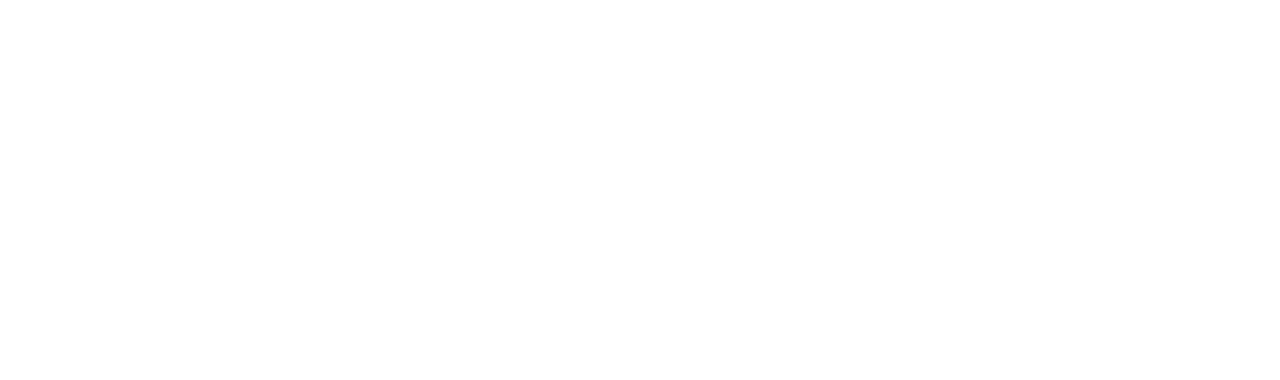
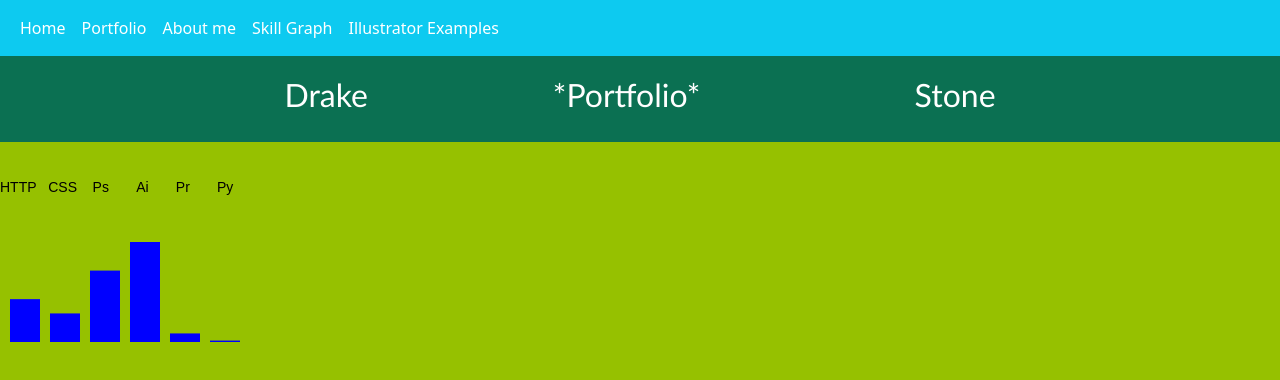
Before and after one commit to Django1009/Portfolio, a plain HTML site: page haha.html in a window 1280 px wide. Drawn offline with nearby package versions, Linux system fonts and the light colour scheme.

Commit message:
Add files via upload

```diff
--- a/MT.html
+++ b/MT.html
@@ -0,0 +1,34 @@
+<!DOCTYPE html>
+<HTML>
+  <meta charset="utf-8">
+    <meta name="viewport" content="width=device-width, initial-scale=1">
+    <title>Starter Code</title>
+	<link rel="stylesheet" href="style.css" />
+  <link href="https://cdn.jsdelivr.net/npm/bootstrap@5.3.2/dist/css/bootstrap.min.css" rel="stylesheet">
+  <script src="ddd"></script></head>
+  <nav class="navbar navbar-expand-sm bg-info navbar-dark">
+    <div class="container-fluid">
+      <ul class="navbar-nav">
+        <li class="nav-item">
+          <a class="nav-link active" href="index.html">Home</a>
+        </li>
+        <li class="nav-item">
+          <a class="nav-link active" href="MT.html">Portfolio</a>
+        </li>
+        <li class="nav-item">
+          <a class="nav-link active" href="wawa.html">About me</a>
+        </li>
+        <li class="nav-item">
+          <a class="nav-link active" href="haha.html">Skill Graph</a>
+        </li>
+        <li class="nav-item">
+          <a class="nav-link active" href="meow.html">Illustrator Examples</a>
+        </li>
+      </ul>
+    </div>
+  </nav>
+  <header class="banner">
+    <h1>Drake ㅤㅤㅤㅤㅤㅤ*Portfolio*ㅤㅤㅤㅤㅤㅤㅤ Stone</h1>
+  </header>
+  <img width="774" src="Screenshot (1).png"></img>
+</HTML>
--- a/haha.html
+++ b/haha.html
@@ -0,0 +1,55 @@
+<!DOCTYPE html>
+<HTML>
+  <meta charset="utf-8">
+    <meta name="viewport" content="width=device-width, initial-scale=1">
+    <title>Starter Code</title>
+	<link rel="stylesheet" href="style.css" />
+  <link href="https://cdn.jsdelivr.net/npm/bootstrap@5.3.2/dist/css/bootstrap.min.css" rel="stylesheet">
+  <script src="ddd"></script></head>
+  <nav class="navbar navbar-expand-sm bg-info navbar-dark">
+    <div class="container-fluid">
+      <ul class="navbar-nav">
+        <li class="nav-item">
+          <a class="nav-link active" href="index.html">Home</a>
+        </li>
+        <li class="nav-item">
+          <a class="nav-link active" href="MT.html">Portfolio</a>
+        </li>
+        <li class="nav-item">
+          <a class="nav-link active" href="wawa.html">About me</a>
+        </li>
+        <li class="nav-item">
+          <a class="nav-link active" href="haha.html">Skill Graph</a>
+        </li>
+        <li class="nav-item">
+          <a class="nav-link active" href="meow.html">Illustrator Examples</a>
+        </li>
+      </ul>
+    </div>
+  </nav>
+  <body>
+    <header class="banner">
+      <h1>Drake ㅤㅤㅤㅤㅤㅤ*Portfolio*ㅤㅤㅤㅤㅤㅤㅤ Stone</h1>
+    </header>
+    <canvas id="myCanvas" width="400" height="200"></canvas>
+  <script>
+    const canvas = document.getElementById('myCanvas');
+    const ctx = canvas.getContext('2d');
+    const data = [30, 20, 50, 70, 6, 1];
+    const barWidth = 30;
+    const barSpacing = 10;
+    const startX = 10;
+    let x = startX;
+    const maxY = Math.max(...data);
+    const scale = 100 / maxY;
+    data.forEach((value) => {
+      const barHeight = value * scale;
+      ctx.fillStyle = 'blue';
+      ctx.fillRect(x, canvas.height - barHeight, barWidth, barHeight);
+      x += barWidth + barSpacing;
+    });
+    ctx.fillStyle = 'black';
+    ctx.font = '14px Arial';
+    ctx.fillText('HTTP   CSS    Ps       Ai       Pr       Py', 0, 50);
+  </script>
+</HTML>
```
Also changed, not shown: index.html (+3 -3 lines), meow.html (+36 -0 lines), wawa.html (+34 -0 lines).
